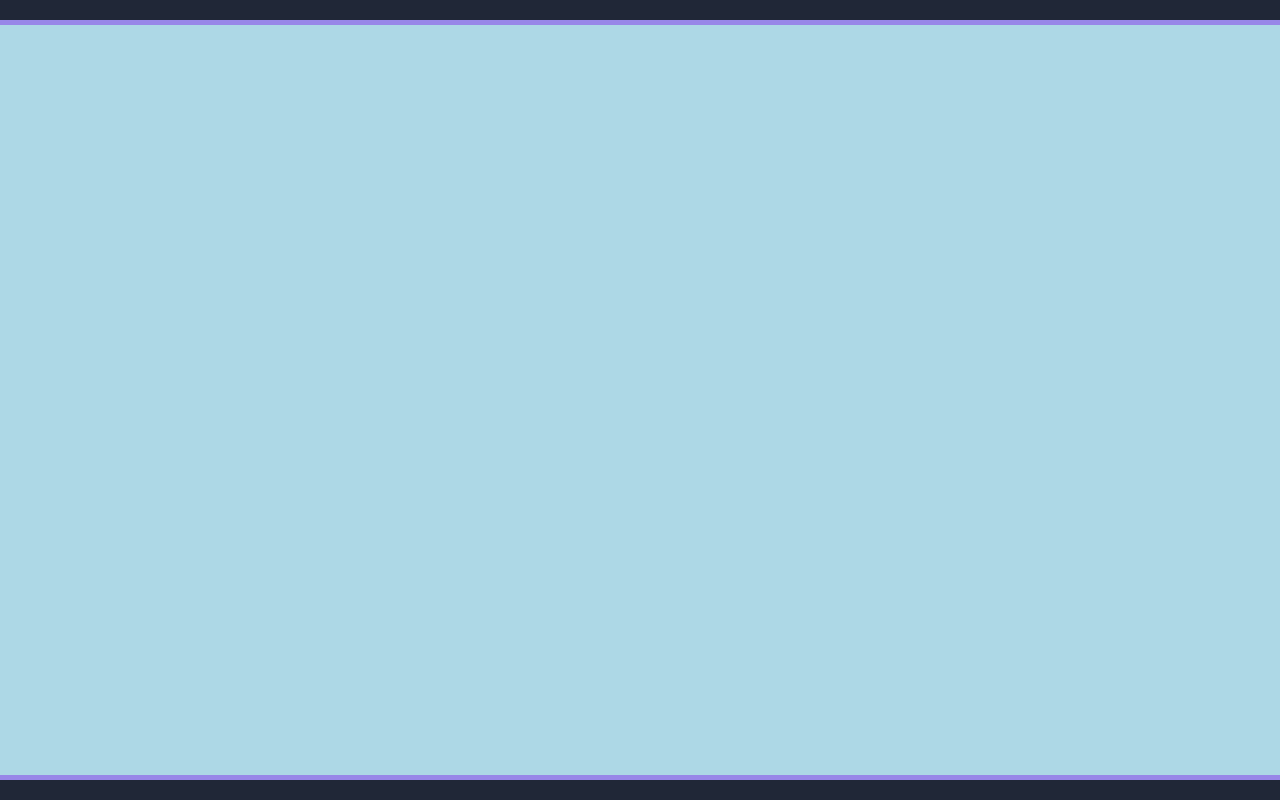
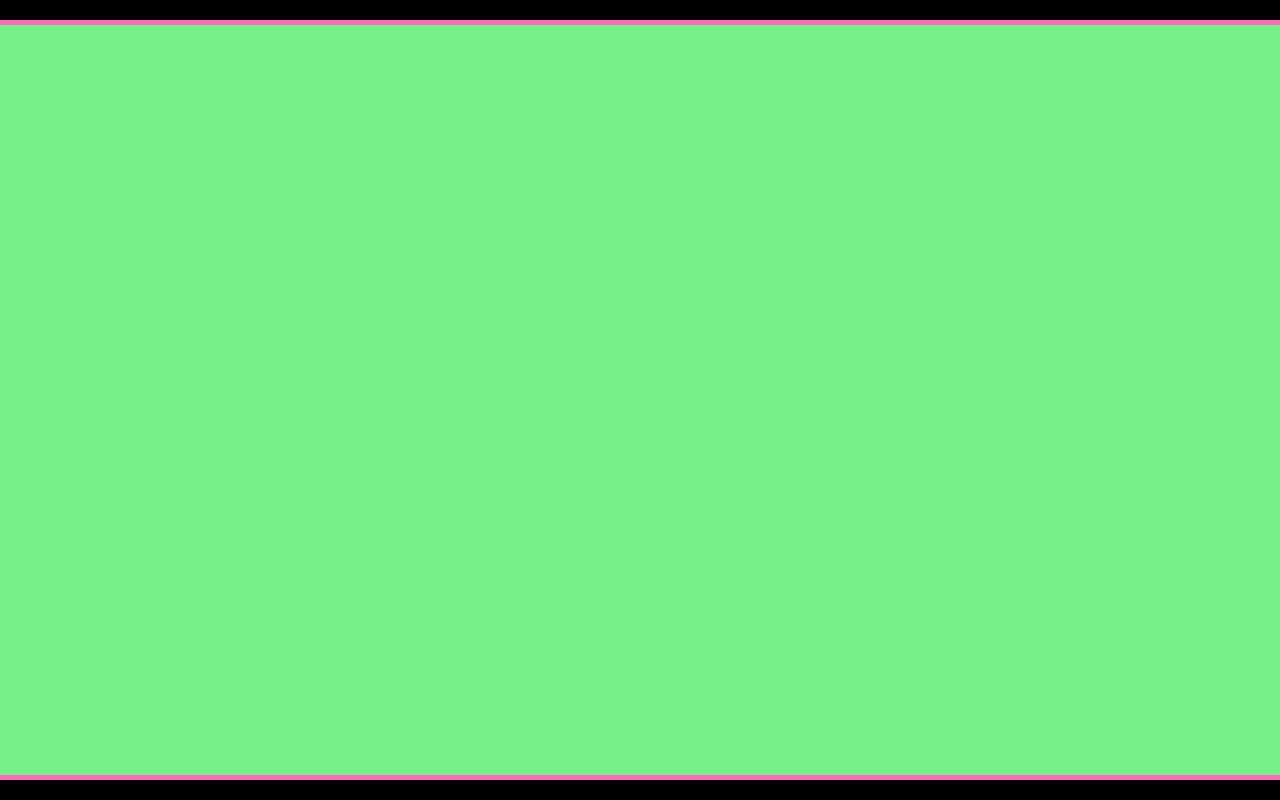
Before and after one commit to demisimon-tech/demisimon-tech.github.io, a plain HTML site: page fsd-projects/platformer/index.html in a window 1280 px wide. Shown: the top 800 px of the page. Drawn offline with nearby package versions, Linux system fonts and the light colour scheme.

Commit message:
Finalized platformer game

```diff
--- a/fsd-projects/platformer/platformer.css
+++ b/fsd-projects/platformer/platformer.css
@@ -1,6 +1,6 @@
 body {
   margin: 0px;
-  background-color: #202737;
+  background-color: #000000;
   min-height: 100vh;
   display: flex;
   justify-content: center;
@@ -8,10 +8,10 @@ body {
 }
 
 canvas {
-  background-color: lightblue;
+  background-color: rgb(119, 240, 137);
   margin: 20px;
   border-radius: 15px;
-  border: 5px solid rgba(118, 0, 233, 0.375);
+  border: 5px solid rgb(255, 108, 186);
 }
 
 img {
```
